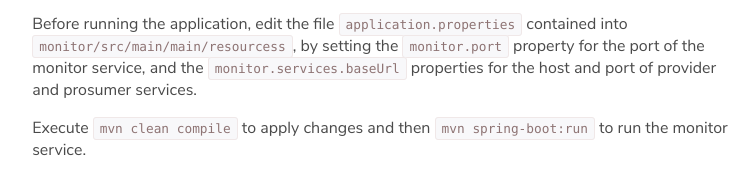
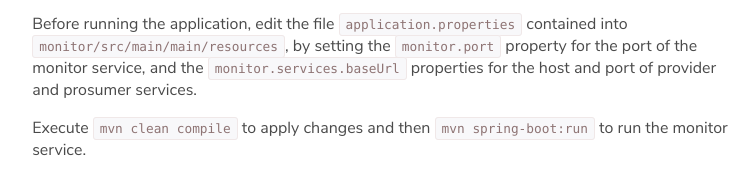
Before and after one commit to sosygroup/synthesis-context-aware-choreographies, a plain HTML site: page doc.html in a window 1280 px wide. Shown: the part 2758-2932 px from the top of the page, 355-1106 px from the left. Drawn offline with Linux system fonts and the light colour scheme.

Commit message:
minor fixes

```diff
--- a/doc.html
+++ b/doc.html
@@ -132,7 +132,7 @@
 
                <h4>View the Monitor</h4>
                <p>The folder <span class="code code--inline">monitor</span> contains the monitor service that allows to check the timeline of all the choreography instances that have been executed.</p>
-               <p>Before running the application, edit the file <span class="code code--inline">application.properties</span> contained into <span class="code code--inline">monitor/src/main/main/resourcess</span>, by setting the <span class="code code--inline">monitor.port</span> property for the port of the monitor service, and the <span class="code code--inline">monitor.services.baseUrl</span> properties for the host and port of provider and prosumer services.</p>
+               <p>Before running the application, edit the file <span class="code code--inline">application.properties</span> contained into <span class="code code--inline">monitor/src/main/main/resources</span>, by setting the <span class="code code--inline">monitor.port</span> property for the port of the monitor service, and the <span class="code code--inline">monitor.services.baseUrl</span> properties for the host and port of provider and prosumer services.</p>
                <p>Execute <span class="code code--inline">mvn clean compile</span> to apply changes and then <span class="code code--inline">mvn spring-boot:run</span> to run the monitor service.</p>
                <p>According to the selected port, the service is available at <span class="code code--inline">http://localhost:[port]/monitor/</span>.</p>
             </section>
```
